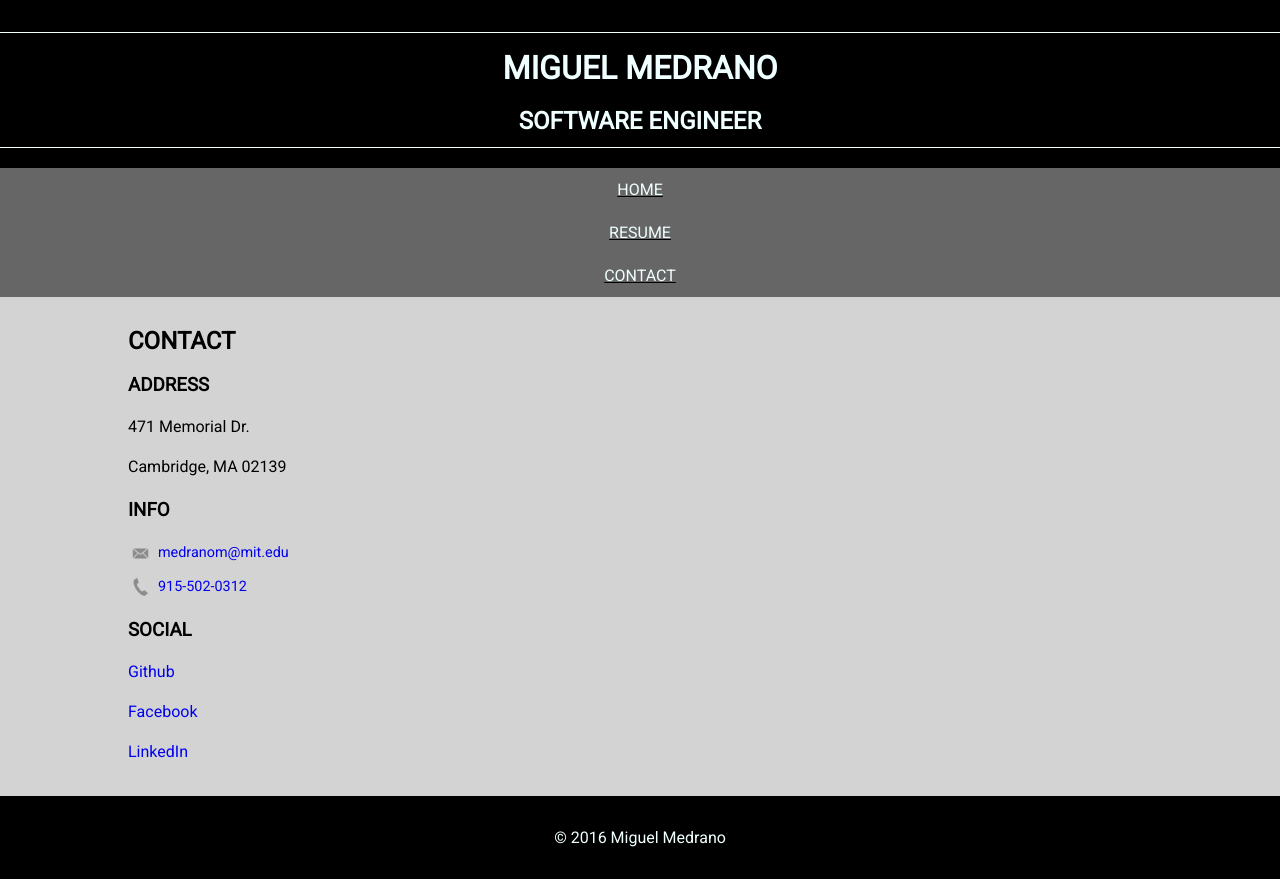
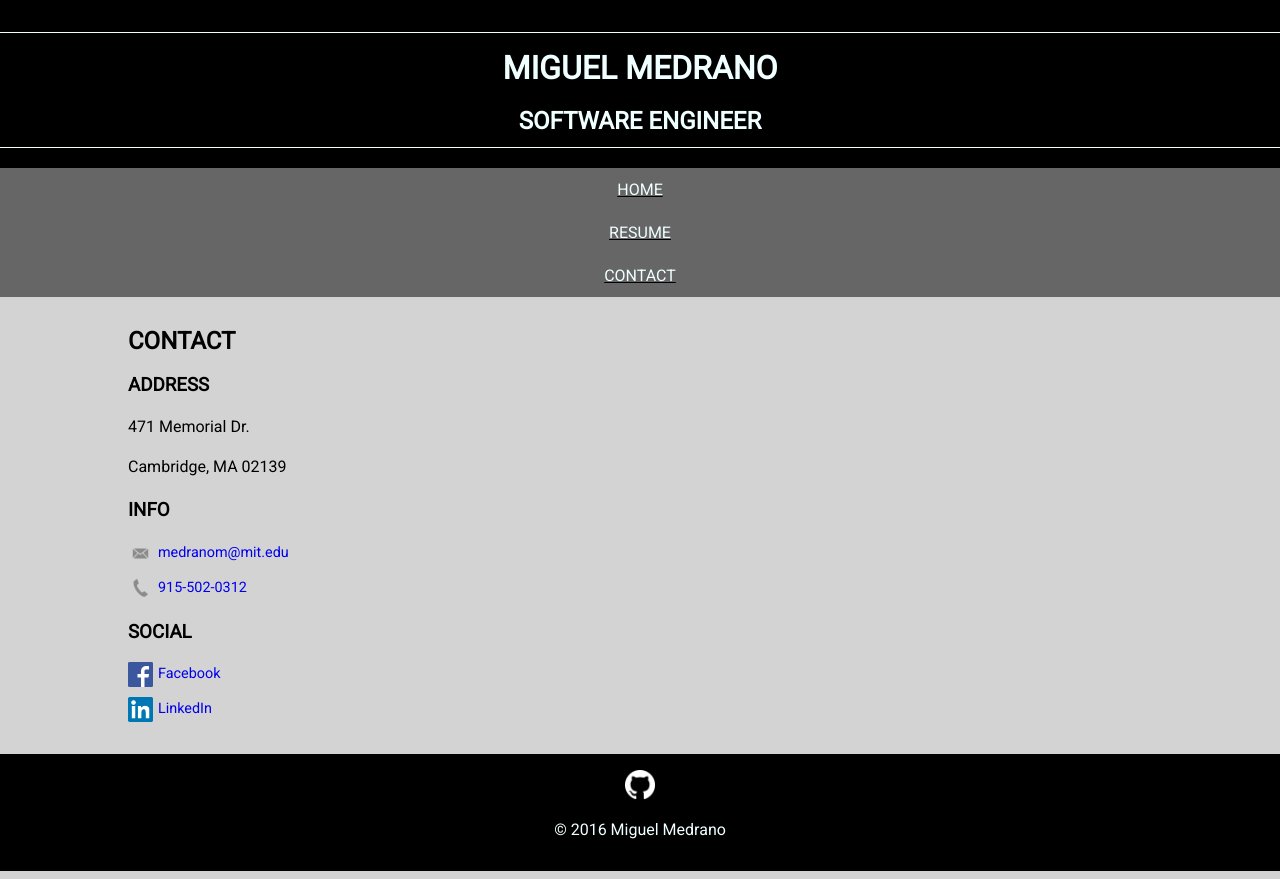
Before and after one commit to miguel-medrano/medranotech, a plain HTML site: page contact.html in a window 1280 px wide. Drawn offline with nearby package versions, Linux system fonts and the light colour scheme.

Commit message:
added social and github logos

```diff
--- a/contact.html
+++ b/contact.html
@@ -28,11 +28,12 @@
                 <li id="phone"><a href="tel:915-502-0312">915-502-0312</a></li>
             </ul>
         </div>
-        <div>
+        <div id="social">
             <h3>SOCIAL</h3>
-            <p><a href="https://github.com/miguel-medrano">Github</a></p>
-            <p><a href="https://www.facebook.com/medranom38">Facebook</a></p>
-            <p><a href="https://www.linkedin.com/in/medranom">LinkedIn</a></p>
+                <ul>
+                    <li id="facebook"><a href="https://www.facebook.com/medranom38">Facebook</a></li>
+                    <li id="linkedin"><a href="https://www.linkedin.com/in/medranom">LinkedIn</a></li>
+                </ul>
         </div>
     </section>
     <footer id="footer"></footer>
--- a/footer.html
+++ b/footer.html
@@ -1 +1,4 @@
+<a href="https://github.com/miguel-medrano">
+    <img id="github_logo" src="github.png" alt="Github Logo">
+</a>
 <p>&copy; 2016 Miguel Medrano</p>
--- a/style.css
+++ b/style.css
@@ -82,20 +82,26 @@ section {
 
 /*************RESUME PAGE******************/
 #resume {
-    height: 700em;
+    display: block;
+    width: 95%;
+    margin: 0 auto;
+    height: 1150px;
 }
 
 /*************CONTACT PAGE*****************/
-#info ul{
+
+
+
+div ul{
     list-style: none;
     margin: 0;
     padding: 0;
     font-size: 0.9em;
 }
 
-#info ul li {
+div ul li {
     display: block;
-    min-height: 20px;
+    min-height: 25px;
     background-repeat: no-repeat;
     background-size: 25px 25px;
     padding: 0 0 0 30px;
@@ -110,6 +116,14 @@ section {
     background-image: url('phone.png');
 }
 
+#facebook {
+    background-image: url('fb_logo.png');
+}
+
+#linkedin {
+    background-image: url('in_logo.png');
+}
+
 /******************************************
 FOOTER
 *******************************************/
@@ -118,7 +132,9 @@ footer {
     padding: 1em;
 }
 
-
+#github_logo {
+    max-height: 30px;
+}
 
 
 /******************************************
```
Also changed, not shown: resume.html (+6 -0 lines), fb_logo.png (added), github.png (added), in_logo.png (added).
